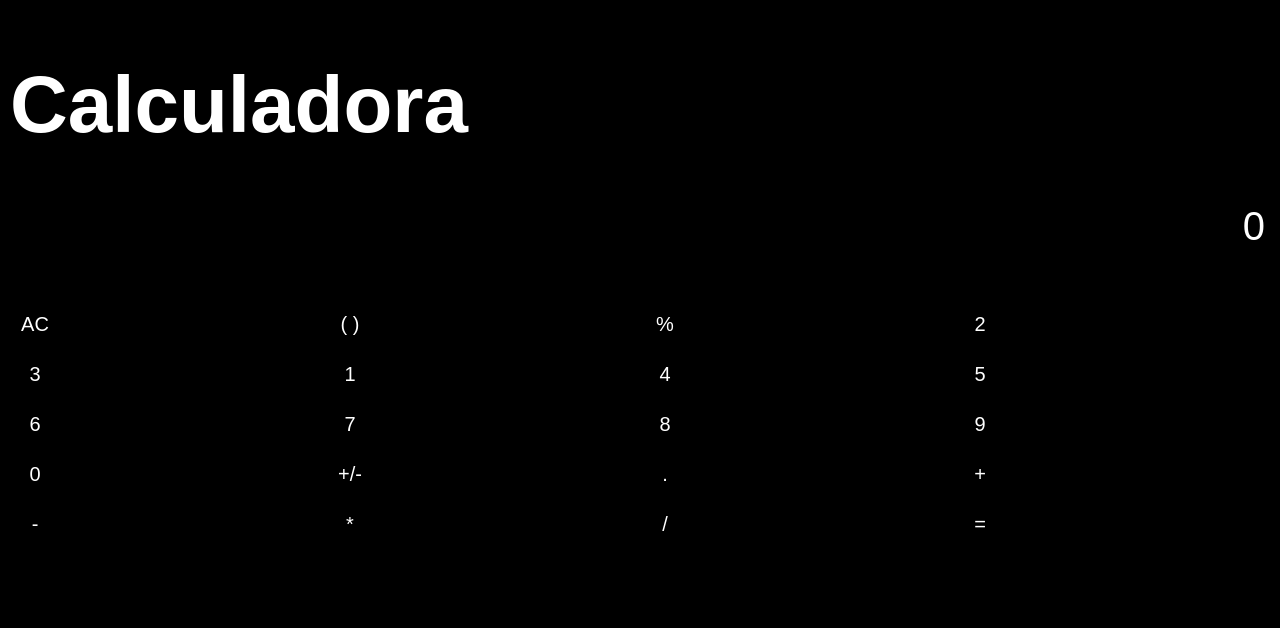
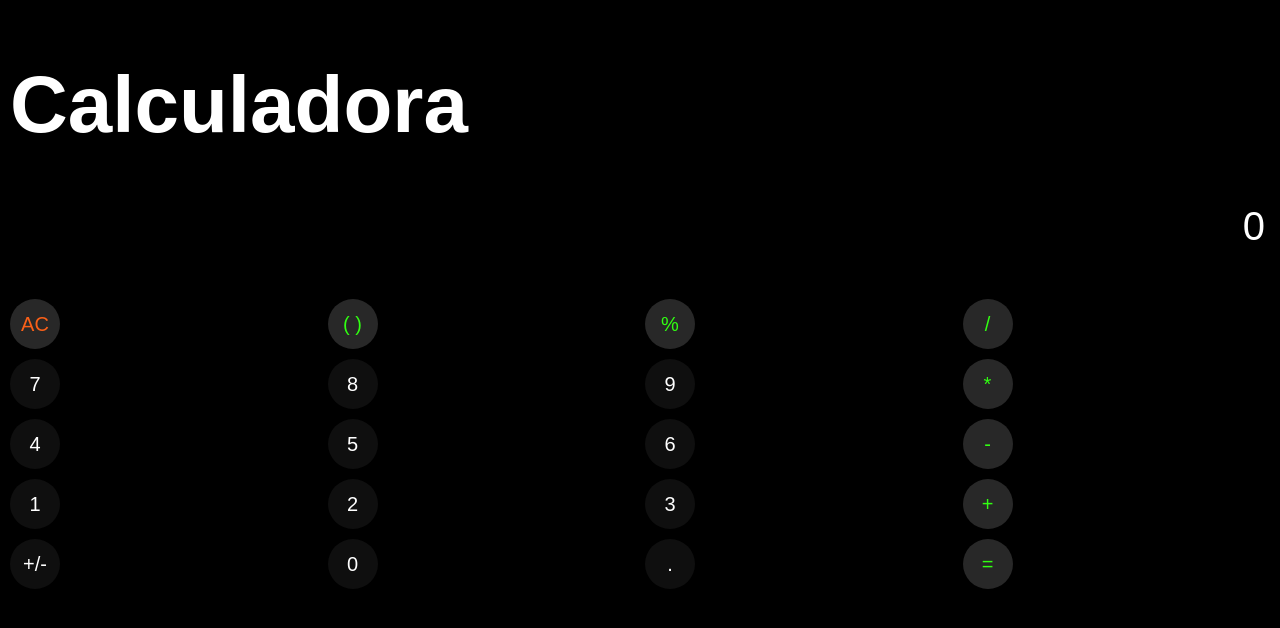
Before and after one commit to Jack-Omnium-Artium/Calculadora, a plain HTML site: page index.html in a window 1280 px wide. Drawn offline with Linux system fonts and the light colour scheme.

Commit message:
Update styles.css

```diff
--- a/styles.css
+++ b/styles.css
@@ -8,6 +8,7 @@ html, body {
 
 
 }
+
 :root {
     --Negro-fondo: rgb(0, 0, 0);
     --Verde-Operadores: rgb(49, 255, 18);
@@ -34,30 +35,64 @@ button {
 
 #Calculadora{
     display: grid;
-    grid-template-columns: repeat(4, auto);
-    grid-template-rows: repeat(5, auto);
+    grid-template-columns: 1fr 1fr 1fr 1fr;
+    grid-template-rows: auto auto auto auto auto;
+    gap: 10px;
+    text-align: center;
+    grid-template-areas:
+      "AC parentesis porcentaje dividir"
+        "num7 num8 num9 multiplicar"
+        "num4 num5 num6 restar"
+        "num1 num2 num3 sumar"
+        "mas-menos num0 punto igual";
 
 }
 
-#ContenedorNumeros, #ListadeOperadores {
-    display: contents; /* Elimina la interferencia de los contenedores intermedios */
-}
-
-#AC { grid-column: 1; grid-row: 1; }
-.parentesis { grid-column: 2; grid-row: 1; }
-.porcentaje { grid-column: 3; grid-row: 1; }
-.num1 {grid-column: 2; grid-row: 2;}
 
 
 
-#ContenedorNumeros button{
+#AC { grid-area: AC;}
+.parentesis { grid-area: parentesis; }
+.porcentaje { grid-area: porcentaje; }
+.operador-dividir { grid-area: dividir; }
+.num7 { grid-area: num7; }
+.num8 { grid-area: num8; }
+.num9 { grid-area: num9; }
+.operador-multiplicar { grid-area: multiplicar;}
+.num4 { grid-area: num4; }
+.num5 { grid-area: num5; }
+.num6 { grid-area: num6; }
+.operador-resta { grid-area: restar; }
+.num1 {grid-area: num1;}
+.num2 { grid-area: num2; }
+.num3 { grid-area: num3; }
+.operador-suma { grid-area: sumar; }
+.mas-menos { grid-area: mas-menos; }
+.num0 { grid-area: num0; }
+.punto { grid-area: punto;}
+.igual { grid-area: igual;}
+
+
+
+
+
+.boton-numero {
+    background-color: var(--Negro-fondo-Numeros);
+}
+
+.boton-funcion {
+    background-color: var(--Gris-fondo-Operadores);
+    color: var(--Verde-Operadores);
+}
+
+/*#ContenedorNumeros button{
     background-color: var(--Negro-fondo-Numeros);
 }
 #ListadeOperadores button{
     background-color: var(--Gris-fondo-Operadores);
     color: var(--Verde-Operadores);
 }
-
+*/
 
 #Resultados {
     text-align: right;
@@ -71,3 +106,7 @@ button {
     height: 40px;
     width: 100%;
 }
+
+#AC {
+    color: var(--Naranja-Ac);
+}
```
